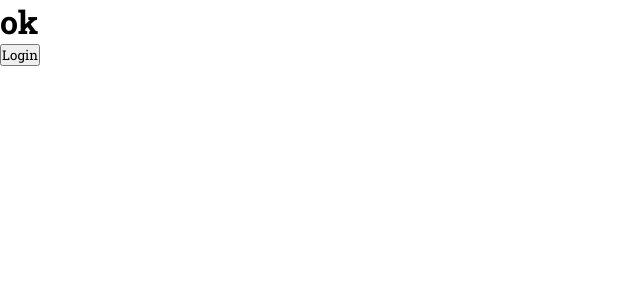
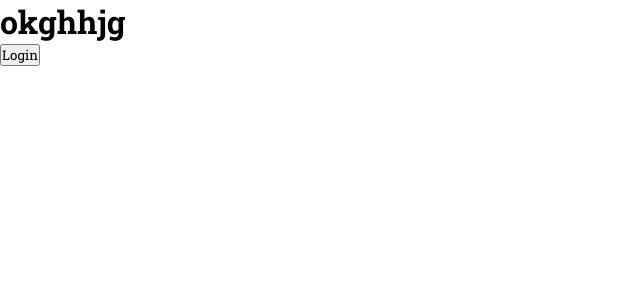
Before and after one commit to KUNJ1311/Coders-Point, a React (Create React App) app: page / in a window 1280 px wide. Shown: the top 300 px of the page, without its empty margins (0-640 px from the left). Built offline with nearby package versions, Linux system fonts and the light colour scheme.

Commit message:
rtdfdffxgxhfg

```diff
--- a/src/components/Home.js
+++ b/src/components/Home.js
@@ -8,7 +8,7 @@ const Home = () => {
 	};
 	return (
 		<div>
-			<h1 className="">ok</h1>
+			<h1 className="">okghhjg</h1>
 			<button onClick={handleClick}>Login</button>
 		</div>
 	);
```
